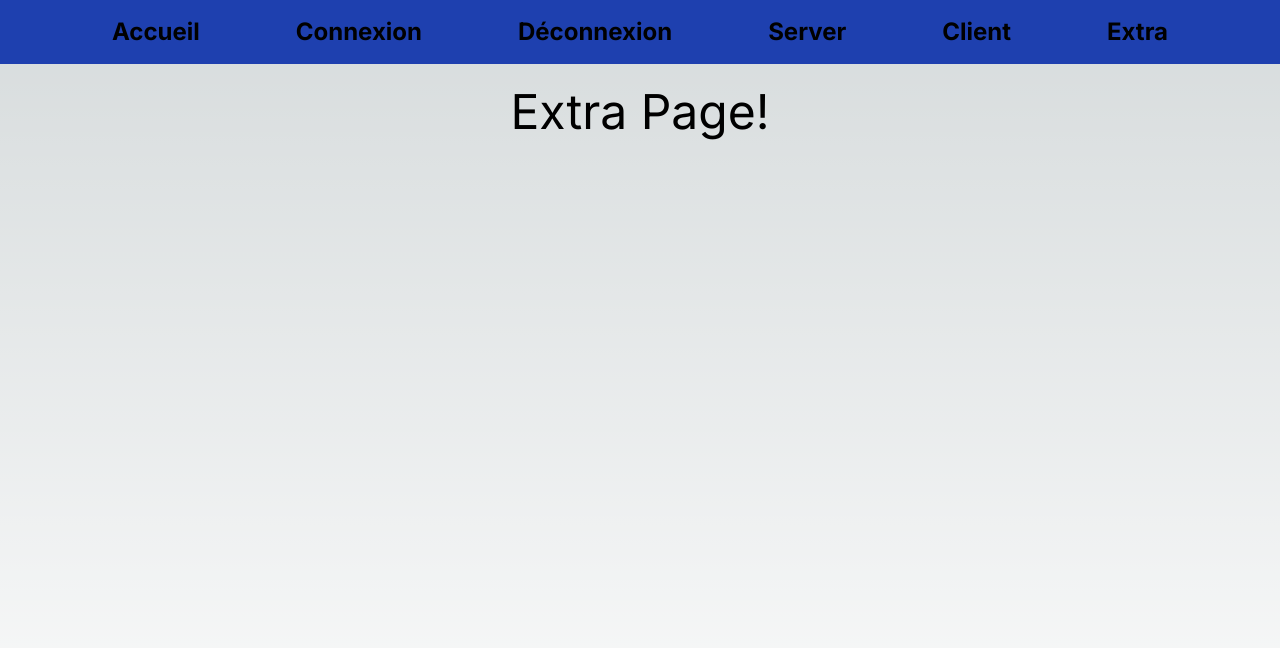
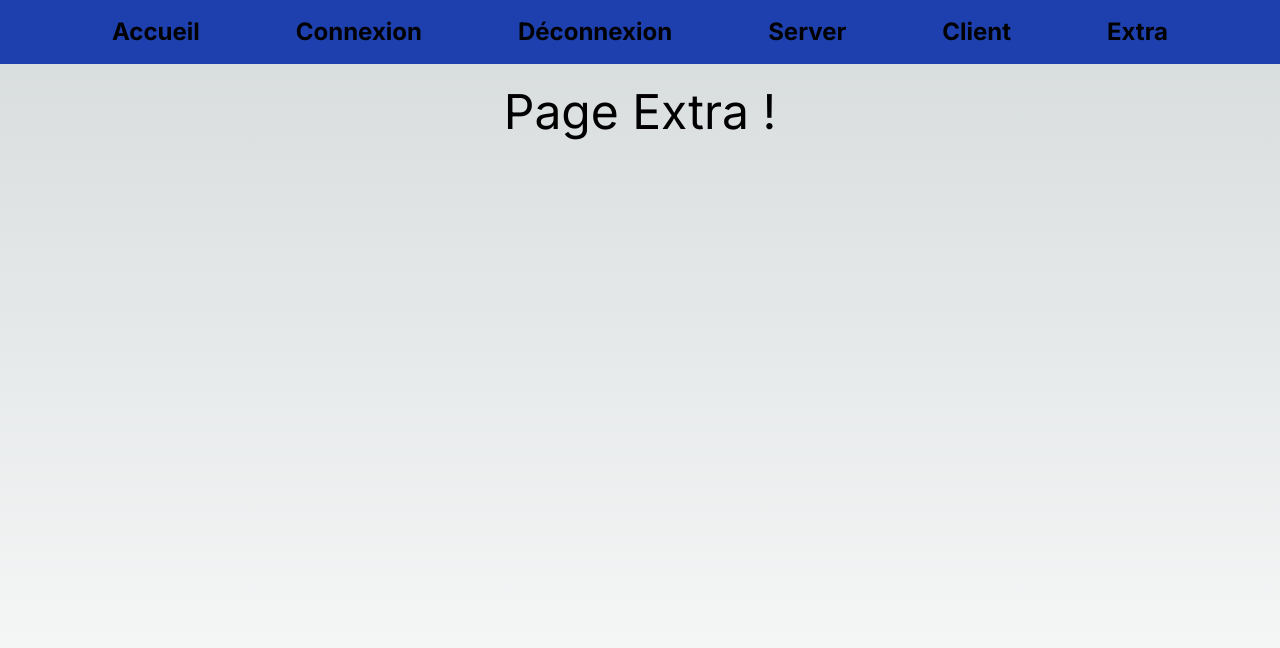
Before and after one commit to ludo62/Next-Auth, a Next.js app: page /extra in a window 1280 px wide. Shown: the top 648 px of the page. Built offline with nearby package versions, Linux system fonts and the light colour scheme.

Commit message:
change title and description

```diff
--- a/src/app/extra/page.tsx
+++ b/src/app/extra/page.tsx
@@ -1,5 +1,5 @@
 export default async function ExtraPage() {
 
-    return <h1 className="text-5xl">Extra Page!</h1>
+    return <h1 className="text-5xl">Page Extra !</h1>
 
 }
--- a/src/app/layout.tsx
+++ b/src/app/layout.tsx
@@ -6,8 +6,8 @@ import AuthProvider from './context/AuthProvider'
 const inter = Inter({ subsets: ['latin'] })
 
 export const metadata = {
-  title: 'NextAuth Tutorial',
-  description: 'Learn NextAuth.js by Dave Gray',
+  title: 'NextAuth',
+  description: 'Apprendre NextAuth Par Ludovic',
 }
 
 export default function RootLayout({
@@ -16,7 +16,7 @@ export default function RootLayout({
   children: React.ReactNode
 }) {
   return (
-    <html lang="en">
+    <html lang="fr">
       <body className={inter.className}>
         <AuthProvider>
           <Navbar />
```
